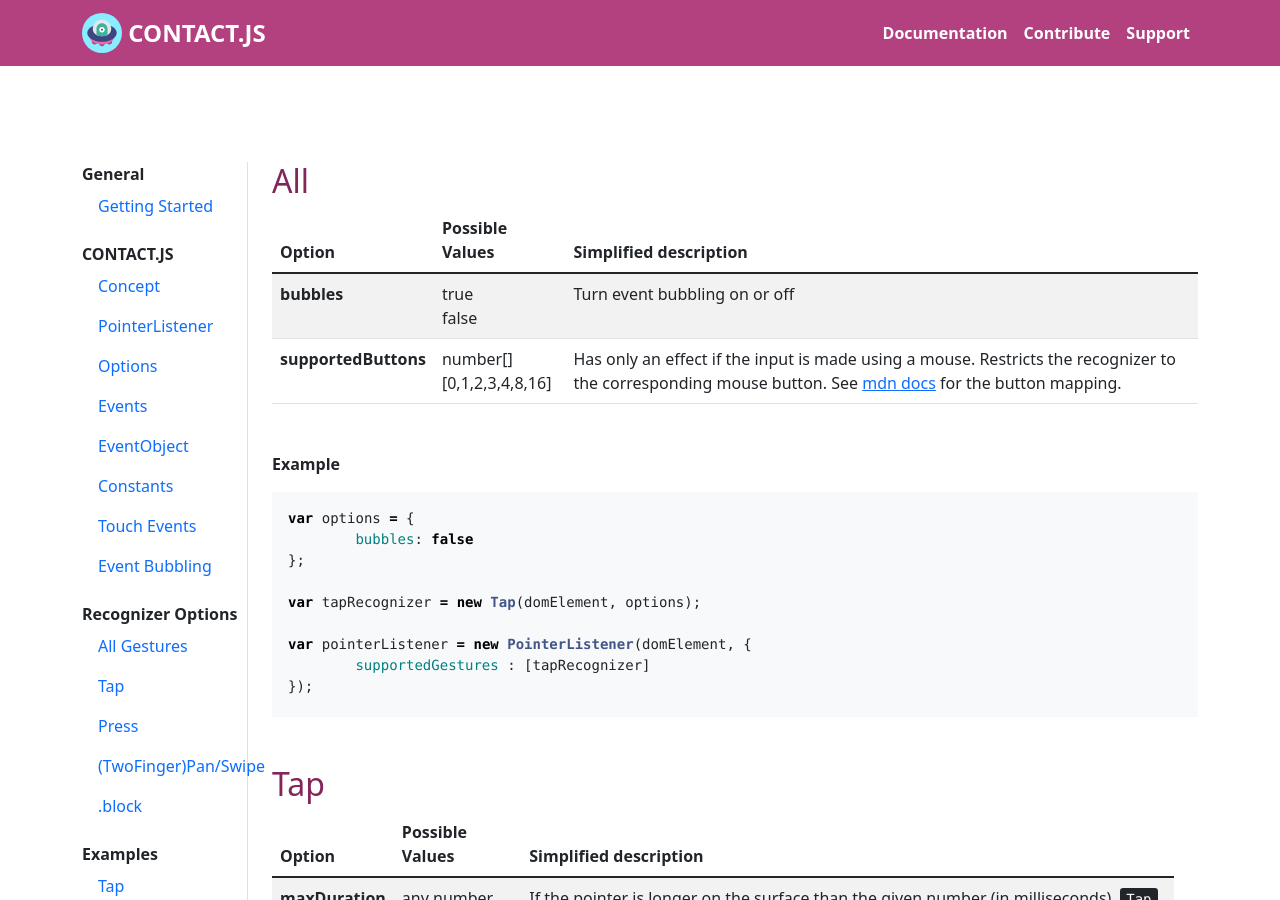
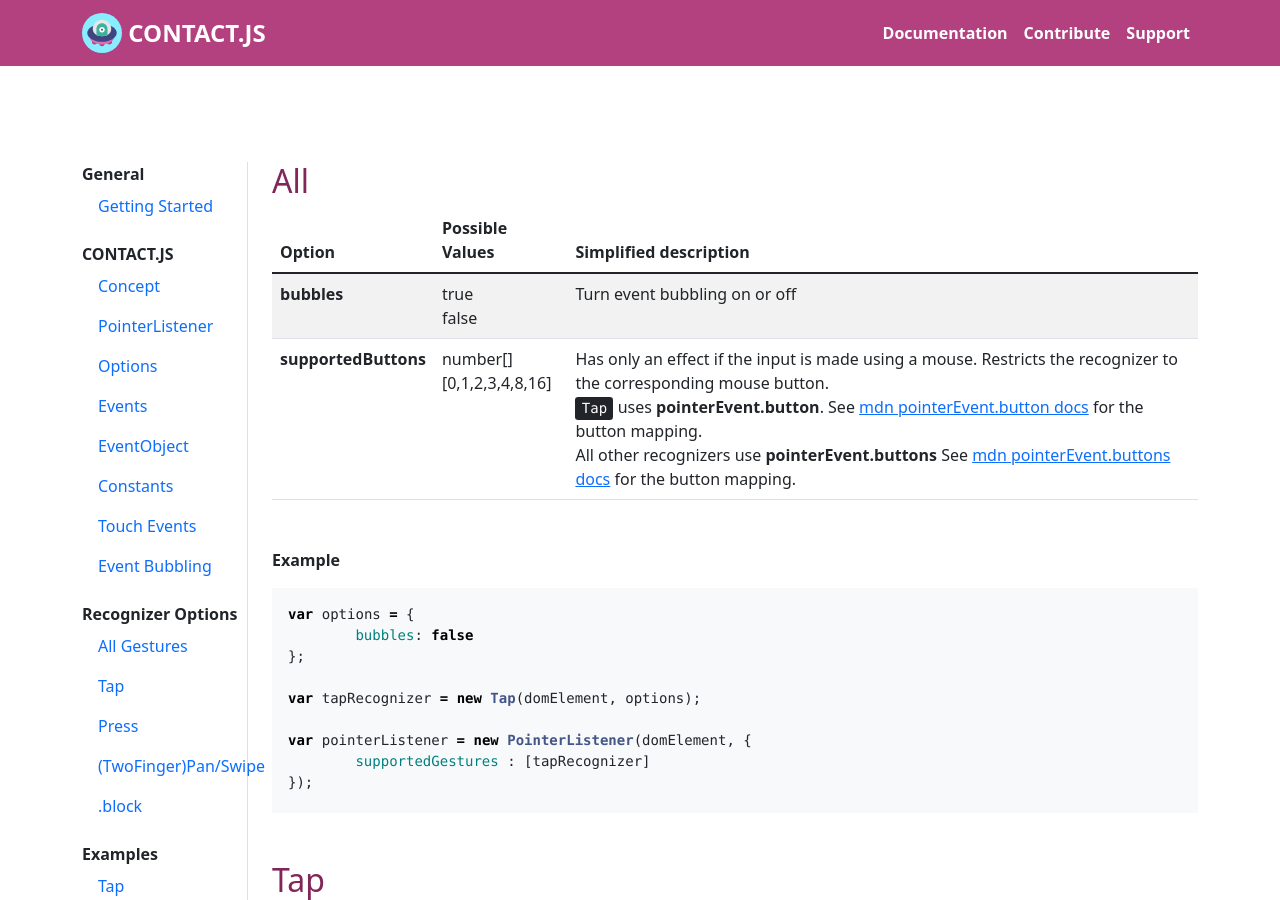
Before and after one commit to biodiv/contactjs, a Jekyll site: the page built from docs/documentation/recognizer-options.html, in a window 1280 px wide and 900 px high. Built offline with Jekyll 4.4.1, drawn with Linux system fonts in a browser that asks for light colours.

Commit message:
clarify pointerEvent.button - pointerEvent.buttons

```diff
--- a/docs/documentation/recognizer-options.html
+++ b/docs/documentation/recognizer-options.html
@@ -43,8 +43,9 @@ bg-color: bg-white
 										[0,1,2,3,4,8,16]
 									</td>
 									<td>
-										Has only an effect if the input is made using a mouse. Restricts the recognizer to the corresponding mouse button.
-										See <a href="https://developer.mozilla.org/en-US/docs/Web/API/MouseEvent/button" target="_blank">mdn docs</a> for the button mapping.
+										Has only an effect if the input is made using a mouse. Restricts the recognizer to the corresponding mouse button.<br>
+										<kbd>Tap</kbd> uses <strong>pointerEvent.button</strong>. See <a href="https://developer.mozilla.org/en-US/docs/Web/API/MouseEvent/button" target="_blank">mdn pointerEvent.button docs</a> for the button mapping.<br>
+										All other recognizers use <strong>pointerEvent.buttons</strong> See <a href="https://developer.mozilla.org/en-US/docs/Web/API/MouseEvent/buttons" target="_blank">mdn pointerEvent.buttons docs</a> for the button mapping.
 									</td>
 								</tr>
 							</tbody>
```
